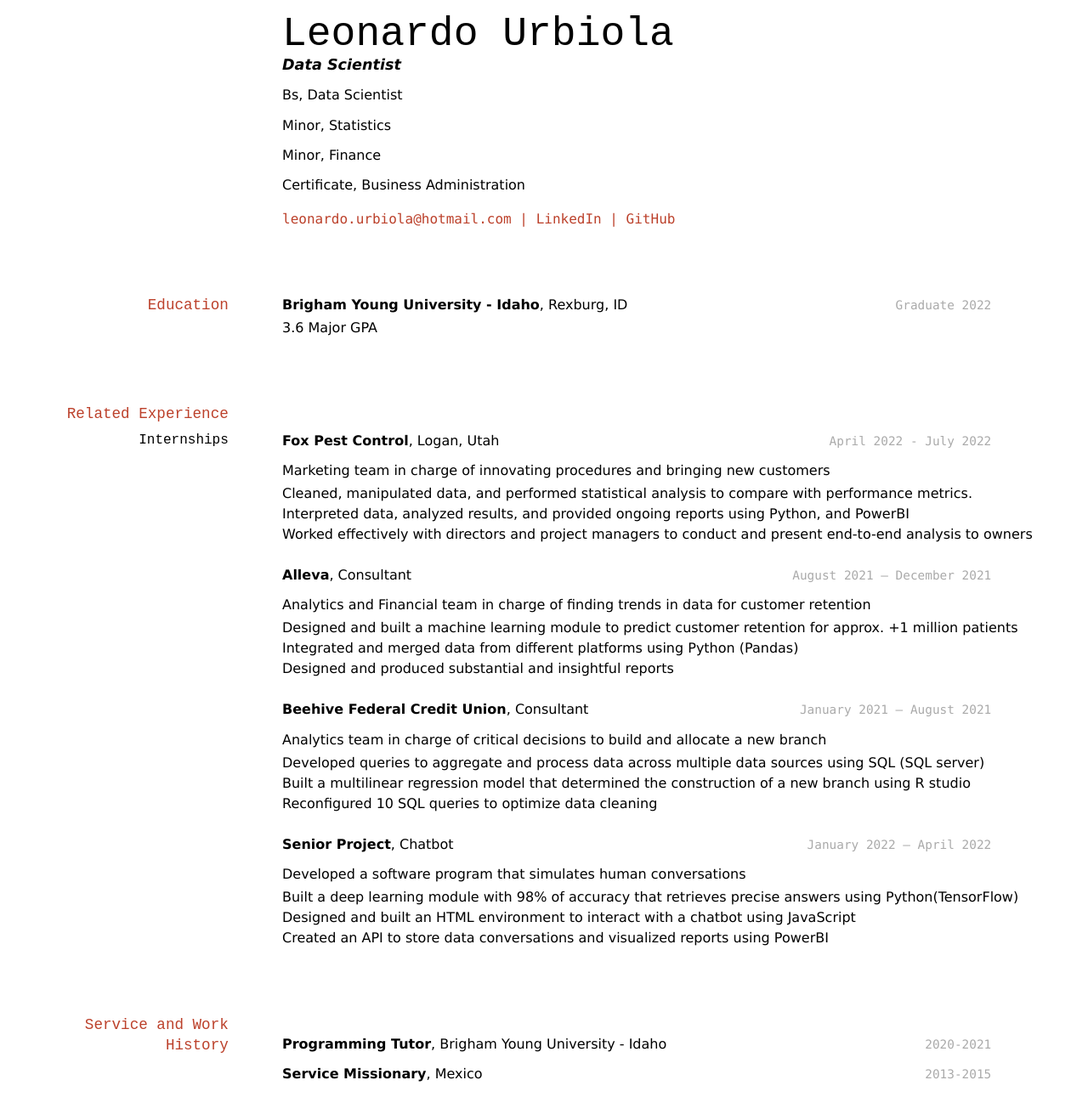
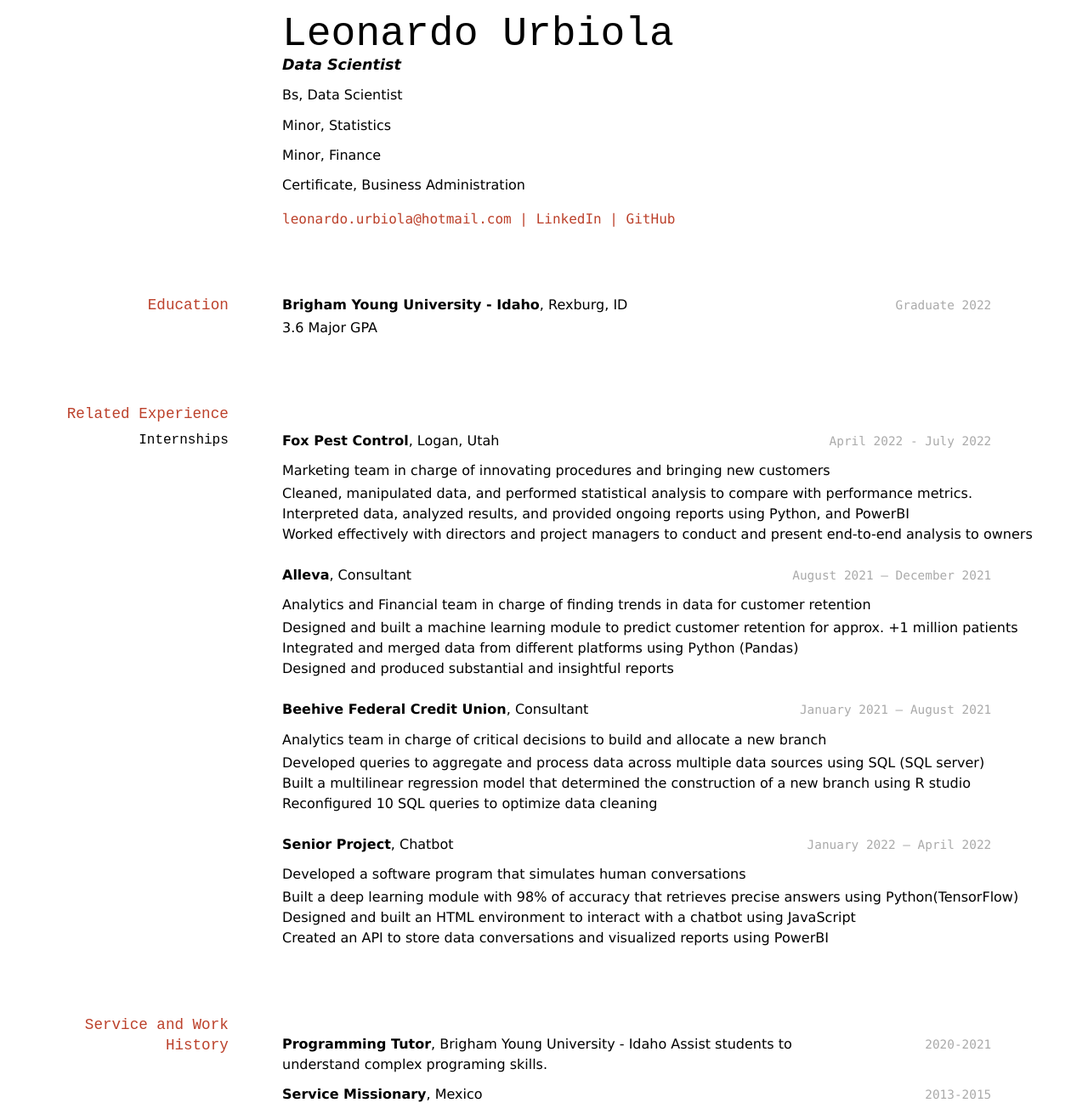
Before and after one commit to Leonardoup11/Urbiola_Resume, a Jekyll site: the page built from docs/index.md, in a window 1280 px wide. Shown: the whole page at 85% size. Built offline with Jekyll 4.4.1, drawn with Linux system fonts in a browser that asks for light colours; before the commit the page ends 1287 px from its top, so only the background shows below that.

Commit message:
Add description

```diff
--- a/docs/index.md
+++ b/docs/index.md
@@ -77,7 +77,7 @@ Developed a software program that simulates human conversations
 
 `2020-2021`
 __Programming Tutor__, Brigham Young University - Idaho
-
+Assist students to understand complex programing skills.
 
 `2013-2015`
 __Service Missionary__, Mexico
```
